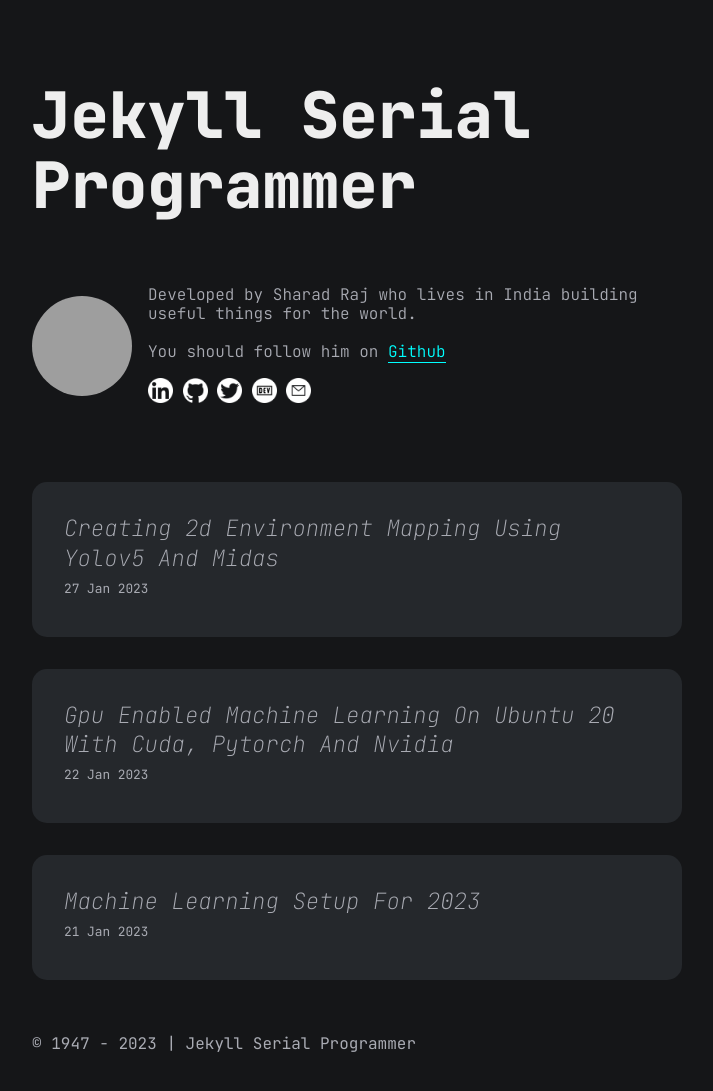
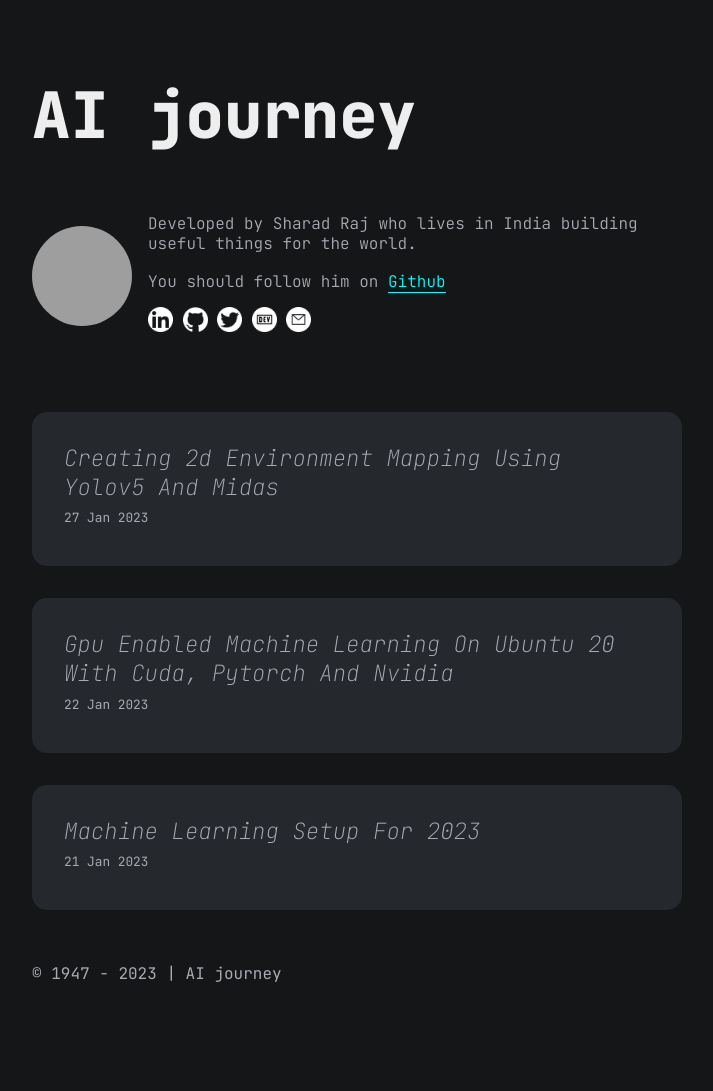
Before and after one commit to wjan/wjan.github.io, a Jekyll site: the page built from index.md, in a window 1280 px wide, cut to the strip 0-1108 px from the top of the page. Shown: the top 1091 px of the strip, without its empty margins (283-996 px from the left). Built offline with Jekyll 4.4.1, drawn with Linux system fonts in a browser that asks for light colours; after the commit the page ends 1038 px from its top, so only the background shows below that; grey boxes are pictures that could not be loaded.

Commit message:
Update _config.yml

```diff
--- a/_config.yml
+++ b/_config.yml
@@ -1,10 +1,10 @@
-title: Jekyll Serial Programmer
+title: AI journey
 markdown: kramdown
 
 # for atom feed
 author:
-  name: Sharad Raj Singh Maurya
-  email: dev_sharad@outlook.com
+  name: wjan
+  email:
 
 plugins:
   - jemoji
```
